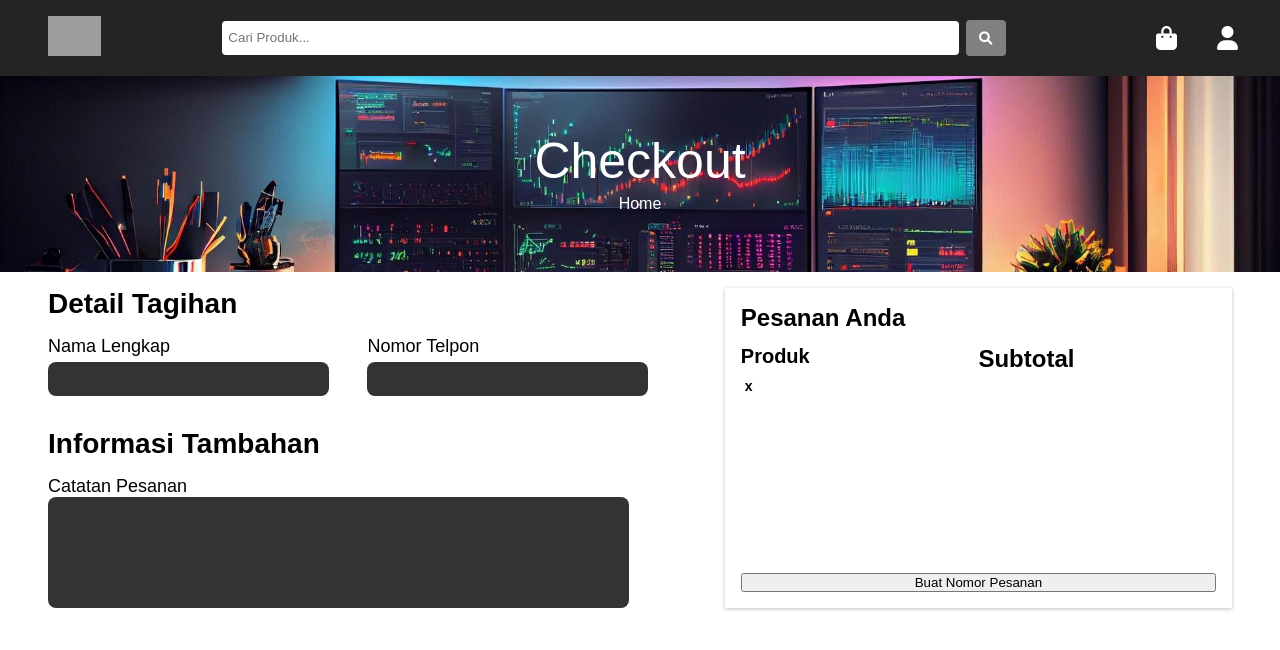
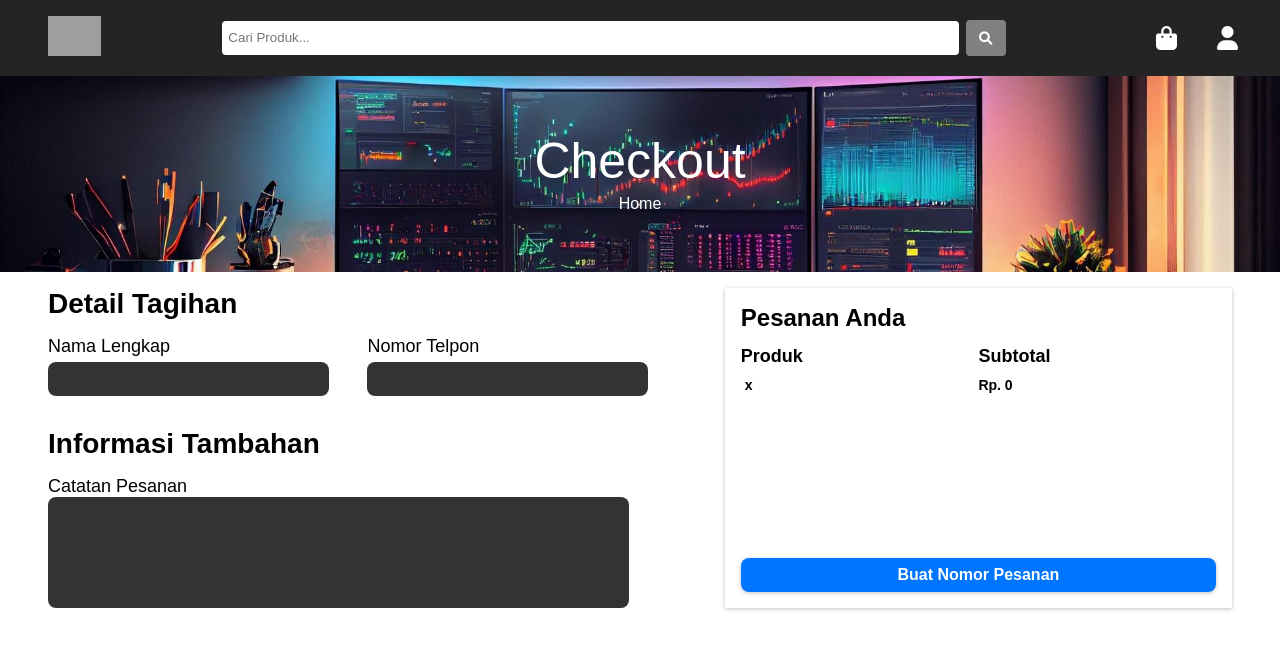
Before and after one commit to arisuryaa/Bali-Shop, a PHP site: page /pemesanan.php in a window 1280 px wide. Shown: the top 650 px of the page. Run offline with PHP 8.4, Linux system fonts and the light colour scheme; data that the repository does not hold is empty; a map, chart or similar area stays blank; grey boxes are pictures that could not be loaded.

Commit message:
merapikan tampilan pemesanan.php

```diff
--- a/pemesanan.php
+++ b/pemesanan.php
@@ -7,6 +7,11 @@ $data_barang = $_POST;
 // if(isset($_POST["submit"])) {
 //     var_dump($_POST);
 // }
+
+$harga = (int)$data_barang['harga_barang'];
+$quantity = (int)$data_barang['quantity_barang'];
+
+$subtotal = $harga * $quantity;
 
 ?>
 
@@ -95,8 +100,11 @@ $data_barang = $_POST;
                             </div>
                         </div>
                         <div class="totalProduk">
-                            <div class="totalProduk">
+                            <div class="total">
                                 <h1>Subtotal</h1>
+                            </div>
+                            <div class="dataTotal">
+                                <h1>Rp. <?= $subtotal ?></h1>
                             </div>
                         </div>
                     </div>
@@ -112,109 +120,3 @@ $data_barang = $_POST;
     <script src="https://cdn.jsdelivr.net/npm/bootstrap@5.0.2/dist/js/bootstrap.bundle.min.js"
         integrity="sha384-MrcW6ZMFYlzcLA8Nl+NtUVF0sA7MsXsP1UyJoMp4YLEuNSfAP+JcXn/tWtIaxVXM" crossorigin="anonymous">
     </script>
-
-
-
-
-    <!-- <section id="home">
-        <div class="container-utama">
-            <div class="container-kiri">
-                <h1>Detail Tagihan</h1>
-                <div class="form-kiri">
-                    <form action="#">
-                        <div class="row">
-                            <div class="mb-3 col-6">
-                                <label for="jurusan" class="form-label">Nama Lengkap</label>
-                                <input type="text" class="form-control" id="firstname" name="firstname"
-                                    placeholder="....">
-                            </div>
-
-                            <div class="mb-3 col-6">
-                                <label for="jk" class="form-label">Telepon</label>
-                                <input type="text" class="form-control" id="firstname" name="firstname"
-                                    placeholder="....">
-                            </div>
-                        </div>
-                        <h1>Informasi Tambahan</h1>
-                        <input class="catatan" type="text" placeholder="catatan">
-                    </form>
-                </div>
-            </div>
-            <div class="container-kanan">
-                <h1>Pesanan Anda</h1>
-            </div>
-        </div>
-    </section> -->
-
-
-
-
-
-
-    <!--detail tagihan-->
-
-    <!-- <div class="detailtagihan">
-        <div class="dt">
-             <h1>
-                 Detail Tagihan
-             </h1>
-        </div>
-    </div>
-
-    <div class="kotak">
-        <div class="kiri">
-        <form action="#">
-            <div class="row">
-                    <div class="mb-3 col-6">
-                        <label for="jurusan" class="form-label">Nama Lengkap</label>
-                        <input type="text"
-                        class="form-control"
-                        id="firstname" name="firstname" placeholder="....">
-                    </div>
-
-                    <div class="mb-3 col-6">
-                        <label for="jk" class="form-label">Telepon</label>
-                        <input type="text"
-                        class="form-control"
-                        id="firstname" name="firstname" placeholder="....">
-                    </div>
-            </div>
-
-            <div class="it">
-            <h1>
-            Informasi Tambahan
-            </h1>
-            </div>
-
-            <div class="cp">
-            <label for="catatan pesanan">Catatan Pesanan (opsional)</label>
-            <input type="text"
-            class="form-control"
-            id="catatanpesanan"
-            name="catatanpesanan"
-            placeholder="....">
-            </div>
-        </form>
-    </div>
-
-    <div class="kanan">
-        <h1>
-            Pesanan Anda
-        </h1>
-        <div class="garis">
-            <div class="linekotak">
-                <div class="linekotak1">Produk</div>
-                <div class="linekotak2">Subtotal</div>
-            </div>
-            <div class="linebottom">
-                <button>
-                    Buat Nomor Pesanan
-                </button>
-            </div>
-        </div>
-    </div>
-
-    <section id="kanan" class="prd">
-    </div>
-
-</div> -->
--- a/singgle-produk.php
+++ b/singgle-produk.php
@@ -10,7 +10,7 @@ if (isset($_POST["submit"])) {
     var_dump($_POST);
 }
 
-var_dump($dataBarang["foto_barang"])
+// var_dump($dataBarang["foto_barang"])
 
 ?>
 
@@ -113,8 +113,9 @@ var_dump($dataBarang["foto_barang"])
             </div>
             <?php endforeach; ?>
         </div>
+    </section>
 
-    </section>
+
     <section id="footer" class="ft">
         <h1>BALI SHOP</h1>
         <div class="foot-container">
--- a/style2.css
+++ b/style2.css
@@ -6,6 +6,7 @@
 body {
   font-family: "Poppins", sans-serif;
 }
+
 nav {
   background-color: #242424;
   color: #fff;
--- a/style3.css
+++ b/style3.css
@@ -185,7 +185,7 @@ nav .search button {
 }
 
 .container-utama .container-kanan .pesananAnda {
-  height: 10%;
+  height: 15%;
 }
 
 .container-utama .container-kanan .dataPesanan {
@@ -201,13 +201,19 @@ nav .search button {
   gap: 10px;
 }
 
-.container-utama .container-kanan .dataPesanan .namaProduk .titleProduk h1 {
-  font-size: 20px;
-}
-
 .container-utama .container-kanan .dataPesanan .namaProduk .dataProduk {
   display: flex;
   gap: 4px;
+}
+
+.container-utama .container-kanan .dataPesanan .namaProduk .titleProduk h1 {
+  font-size: 18px;
+  font-weight: 600;
+}
+
+.container-utama .container-kanan .dataPesanan .totalProduk .total h1 {
+  font-size: 18px;
+  font-weight: 600;
 }
 
 .container-utama .container-kanan .dataPesanan .namaProduk .dataProduk h1 {
@@ -217,6 +223,30 @@ nav .search button {
 
 .container-utama .container-kanan .dataPesanan .totalProduk {
   width: 50%;
+}
+
+.container-utama .container-kanan .dataPesanan .totalProduk .dataTotal h1 {
+  font-size: 14px;
+  font-weight: 600;
+}
+
+.container-utama .container-kanan .dataPesanan .totalProduk {
+  width: 50%;
+  display: flex;
+  flex-direction: column;
+  gap: 10px;
+}
+
+.container-utama .container-kanan button {
+  border: none;
+  background-color: #0075ff;
+  padding: 0.5rem;
+  color: #fff;
+  font-size: 16px;
+  font-weight: 600;
+  border-radius: 0.5rem;
+  box-shadow: 0 1px 4px 0 rgba(0, 0, 0, 0.25);
+  font-family: "Poppins", sans-serif;
 }
 
 /* .detailtagihan {
```
Also changed, not shown: index.php (+17 -13 lines), style.css (+81 -2 lines).
